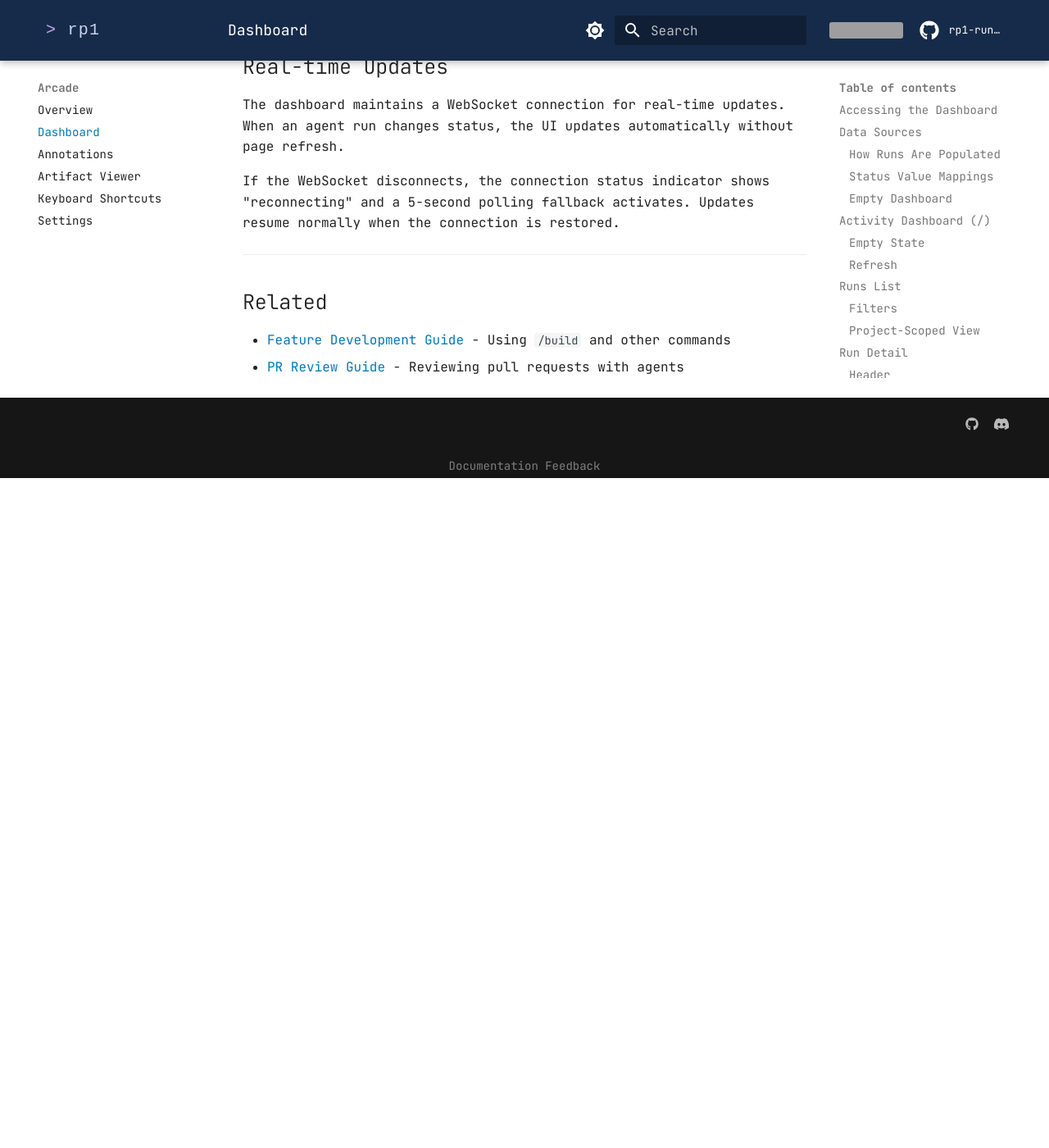
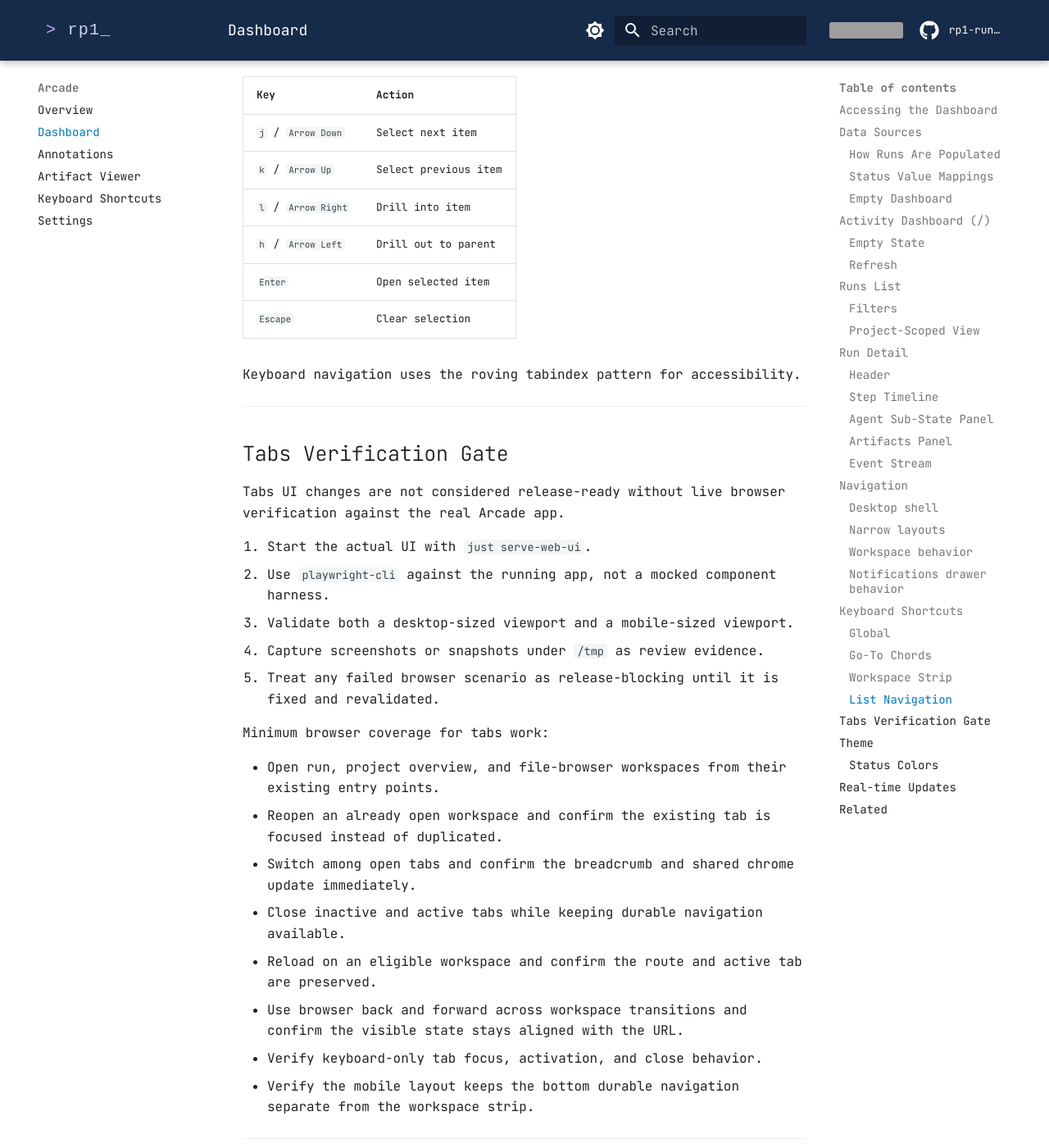
Before and after one commit to rp1-run/rp1, an MkDocs documentation site: the page built from docs/arcade/dashboard.md, in a window 1280 px wide and 1400 px high, scrolled down 9320 px. Shown: the whole window at 82% size. Built offline with MkDocs 1.6.1 and Material for MkDocs 9.7.7, drawn with Linux system fonts in a browser that asks for light colours; comment, search, counter and statistics services are not loaded; before the commit the page ends 9903 px from its top, so only the background shows below that; some of the changed text lies outside the part shown; grey boxes are pictures that could not be loaded.

Commit message:
feat(tabs-ui): implement T6 - add tabs verification docs

```diff
--- a/docs/arcade/dashboard.md
+++ b/docs/arcade/dashboard.md
@@ -202,18 +202,27 @@ stay on the current page while checking what needs attention.
 
 | Surface | Behavior |
 |---------|----------|
-| Left icon rail | Navigate between Activity (`/`) and Projects (`/projects`) |
-| Breadcrumb bar | Shows the current page, project, or run context |
+| Left icon rail | Durable navigation for Activity (`/`) and Projects (`/projects`); these destinations are never closeable workspace tabs |
+| Breadcrumb bar | Shows the current page, project, or run context for the active durable destination or workspace |
+| Workspace strip | Shows closable run, project overview, and file-browser workspaces under the breadcrumb bar; reopening an existing workspace focuses the existing tab and restores its last route |
 | Top-right bell trigger | Opens or closes the notifications drawer without navigating away |
 
 ### Narrow layouts
 
 | Surface | Behavior |
 |---------|----------|
-| Bottom activity button | Opens the activity dashboard |
-| Bottom projects button | Opens the projects view |
+| Bottom activity button | Opens the activity dashboard as durable navigation, not a closable workspace |
+| Bottom projects button | Opens the projects view as durable navigation, not a closable workspace |
+| Workspace strip above page content | Shows open run, project overview, and file-browser workspaces in a horizontal strip while keeping the bottom bar reserved for durable navigation |
 | Bottom bell trigger | Opens or closes the notifications drawer |
 | Bottom command button | Opens the command palette |
+
+### Workspace behavior
+
+- Eligible workspaces are run detail, project overview, and project file browser routes.
+- Individual files stay inside a project file-browser workspace and do not become top-level tabs.
+- Reopening an already open workspace returns you to that existing tab instead of creating a duplicate.
+- Closing the active workspace moves to the nearest remaining workspace, or back to the last durable route if no workspaces remain.
 
 ### Notifications drawer behavior
 
@@ -230,6 +239,11 @@ stay on the current page while checking what needs attention.
 ## Keyboard Shortcuts
 
 The dashboard supports a comprehensive keyboard-first interaction model. See [Keyboard Shortcuts](keyboard-shortcuts.md) for the full reference.
+
+Workspace tabs do not add new global single-key shortcuts in v1. The existing
+shell shortcuts continue to own durable navigation, while workspace navigation
+uses natural focus movement inside the strip plus contextual command-palette
+actions on active workspace pages.
 
 ### Global
 
@@ -250,6 +264,22 @@ The dashboard supports a comprehensive keyboard-first interaction model. See [Ke
 | `g` then `r` | Activity dashboard (alternate alias) |
 | `g` then `p` | Projects |
 
+These chords continue to target durable shell destinations only. They do not
+open, close, or cycle workspace tabs.
+
+### Workspace Strip
+
+| Key | Action |
+|-----|--------|
+| `Tab` | Move focus into the open-workspaces strip when tabs are present |
+| `Arrow Left` / `Arrow Right` | Move focus across adjacent workspace tabs |
+| `Home` / `End` | Jump focus to the first or last workspace tab |
+| `Enter` / `Space` | Activate the focused workspace tab |
+| `Delete` / `Backspace` | Close the focused workspace tab |
+
+Active workspace pages also register `Previous Workspace`, `Next Workspace`,
+and `Close Workspace` actions in the command palette.
+
 ### List Navigation
 
 | Key | Action |
@@ -262,6 +292,31 @@ The dashboard supports a comprehensive keyboard-first interaction model. See [Ke
 | `Escape` | Clear selection |
 
 Keyboard navigation uses the roving tabindex pattern for accessibility.
+
+---
+
+## Tabs Verification Gate
+
+Tabs UI changes are not considered release-ready without live browser
+verification against the real Arcade app.
+
+1. Start the actual UI with `just serve-web-ui`.
+2. Use `playwright-cli` against the running app, not a mocked component harness.
+3. Validate both a desktop-sized viewport and a mobile-sized viewport.
+4. Capture screenshots or snapshots under `/tmp` as review evidence.
+5. Treat any failed browser scenario as release-blocking until it is fixed and
+   revalidated.
+
+Minimum browser coverage for tabs work:
+
+- Open run, project overview, and file-browser workspaces from their existing entry points.
+- Reopen an already open workspace and confirm the existing tab is focused instead of duplicated.
+- Switch among open tabs and confirm the breadcrumb and shared chrome update immediately.
+- Close inactive and active tabs while keeping durable navigation available.
+- Reload on an eligible workspace and confirm the route and active tab are preserved.
+- Use browser back and forward across workspace transitions and confirm the visible state stays aligned with the URL.
+- Verify keyboard-only tab focus, activation, and close behavior.
+- Verify the mobile layout keeps the bottom durable navigation separate from the workspace strip.
 
 ---
 
```
Also changed, not shown: docs/arcade/keyboard-shortcuts.md (+33 -1 lines).
